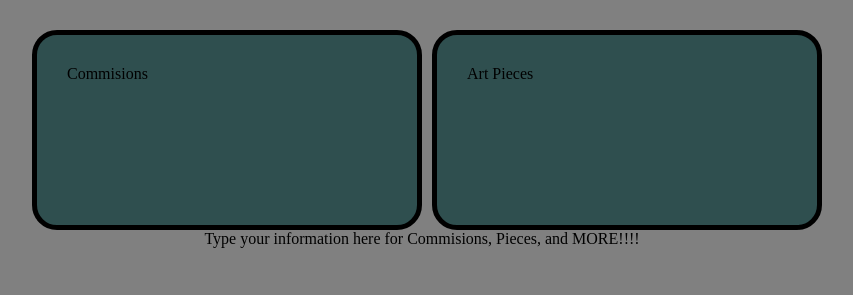
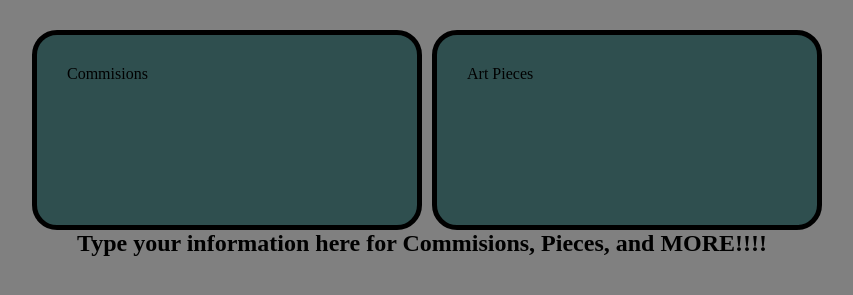
Before and after one commit to EricHernandez996/M4-Brand-Project, a plain HTML site: page index.html in a window 1280 px wide. Shown: the part 95-390 px from the top of the page, without its empty margins (218-1071 px from the left). Drawn offline with Linux system fonts and the light colour scheme.

Commit message:
Update main.css

```diff
--- a/main.css
+++ b/main.css
@@ -37,5 +37,7 @@ header > h1{
 
     footer{
         text-align: center;
+        font-size: 24px;
+        font-weight: bold;
         padding: 20px;
     }
```
